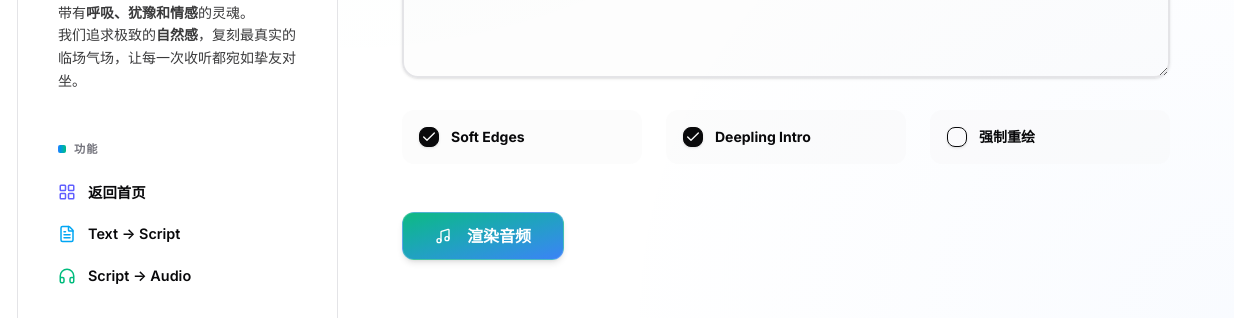
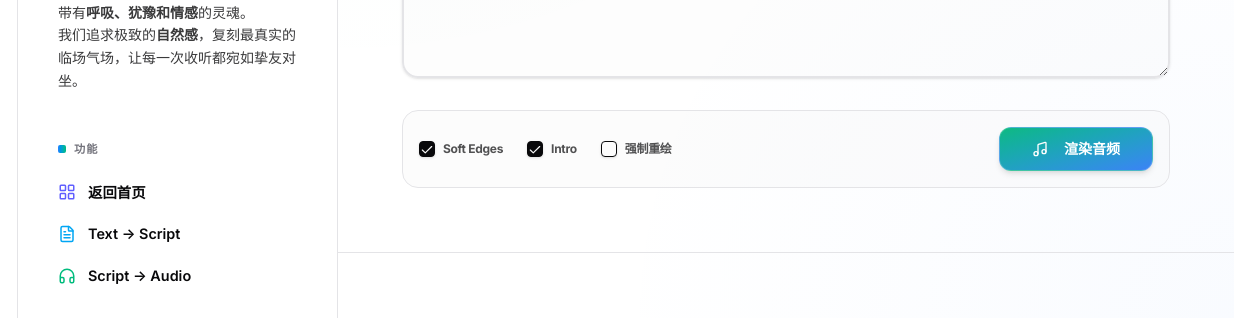
Before and after one commit to wang-h/natural-ai-podcast, an Astro site in the folder frontend/: page /render in a window 1280 px wide. Shown: the part 482-800 px from the top of the page, 46-1280 px from the left. Built offline with nearby package versions, Linux system fonts and the light colour scheme; Astro itself is replaced by a stand-in of ours.

Commit message:
design: unified action bar for audio renderer

```diff
--- a/frontend/src/components/AudioRenderer.tsx
+++ b/frontend/src/components/AudioRenderer.tsx
@@ -78,27 +78,27 @@ export default function AudioRenderer() {
           />
         </div>
 
-        <div className="grid grid-cols-1 md:grid-cols-3 gap-6">
+        <div className="flex flex-col md:flex-row items-stretch md:items-center gap-4 bg-muted/30 p-4 rounded-2xl border">
+          <div className="flex-1 flex flex-wrap items-center gap-6">
             {[
               { id: 'soft', label: 'Soft Edges', state: soft, setter: setSoft },
-            { id: 'branding', label: 'Deepling Intro', state: branding, setter: setBranding },
+              { id: 'branding', label: 'Intro', state: branding, setter: setBranding },
               { id: 'force', label: '强制重绘', state: force, setter: setForce }
             ].map(item => (
-            <div key={item.id} className="flex items-center space-x-3 bg-muted/30 p-4 rounded-xl border border-transparent hover:border-border transition-all cursor-pointer">
-              <Checkbox id={item.id} checked={item.state} onCheckedChange={(v) => item.setter(!!v)} className="w-5 h-5" />
-              <Label htmlFor={item.id} className="text-sm font-bold cursor-pointer">{item.label}</Label>
+              <div key={item.id} className="flex items-center space-x-2 cursor-pointer">
+                <Checkbox id={item.id} checked={item.state} onCheckedChange={(v) => item.setter(!!v)} className="w-4 h-4 rounded" />
+                <Label htmlFor={item.id} className="text-xs font-bold cursor-pointer opacity-70 tracking-tight">{item.label}</Label>
               </div>
             ))}
           </div>
 
-        <div className="pt-4">
           <Button
             disabled={loading}
             type="submit"
             variant="gradient"
-            className="h-12 px-8 text-base font-black rounded-xl w-full md:w-auto shadow-xl"
+            className="h-11 px-8 text-sm font-black rounded-xl w-full md:w-auto shadow-lg"
           >
-            {loading ? <Headphones className="animate-pulse mr-2" /> : <Music className="mr-2" />}
+            {loading ? <Headphones className="animate-pulse mr-2" size={16} /> : <Music className="mr-2" size={16} />}
             {loading ? '正在合成...' : '渲染音频'}
           </Button>
         </div>
```
Lines whose indentation alone changed are shown as unchanged.
